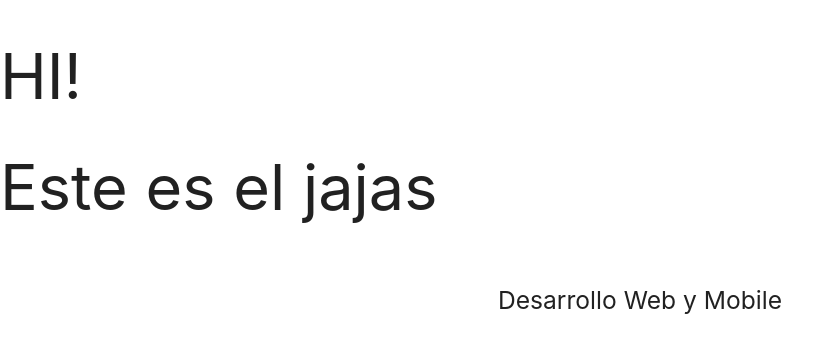
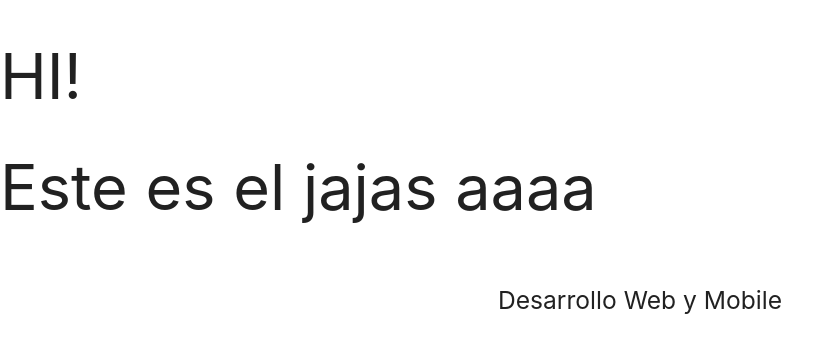
Before and after one commit to Riaven/TomaHorasMedicas, a Django app: template TomaHorasMedicas/templates/principal/quienessomos.html in a window 1280 px wide. Shown: the top 353 px of the page, without its empty margins (0-839 px from the left). Run offline with Django 3.2, Linux system fonts and the light colour scheme; the template is opened without the code that fills it, so the values that code supplies are empty; some libraries are stand-ins or nearby versions.

Commit message:
Update quienessomos.html

```diff
--- a/TomaHorasMedicas/templates/principal/quienessomos.html
+++ b/TomaHorasMedicas/templates/principal/quienessomos.html
@@ -5,6 +5,6 @@
 {% block content %}
 {% csrf_token %}
 
-<h1>Este es el jajas</h1>
+<h1>Este es el jajas aaaa</h1>
 
 {% endblock %}
```
